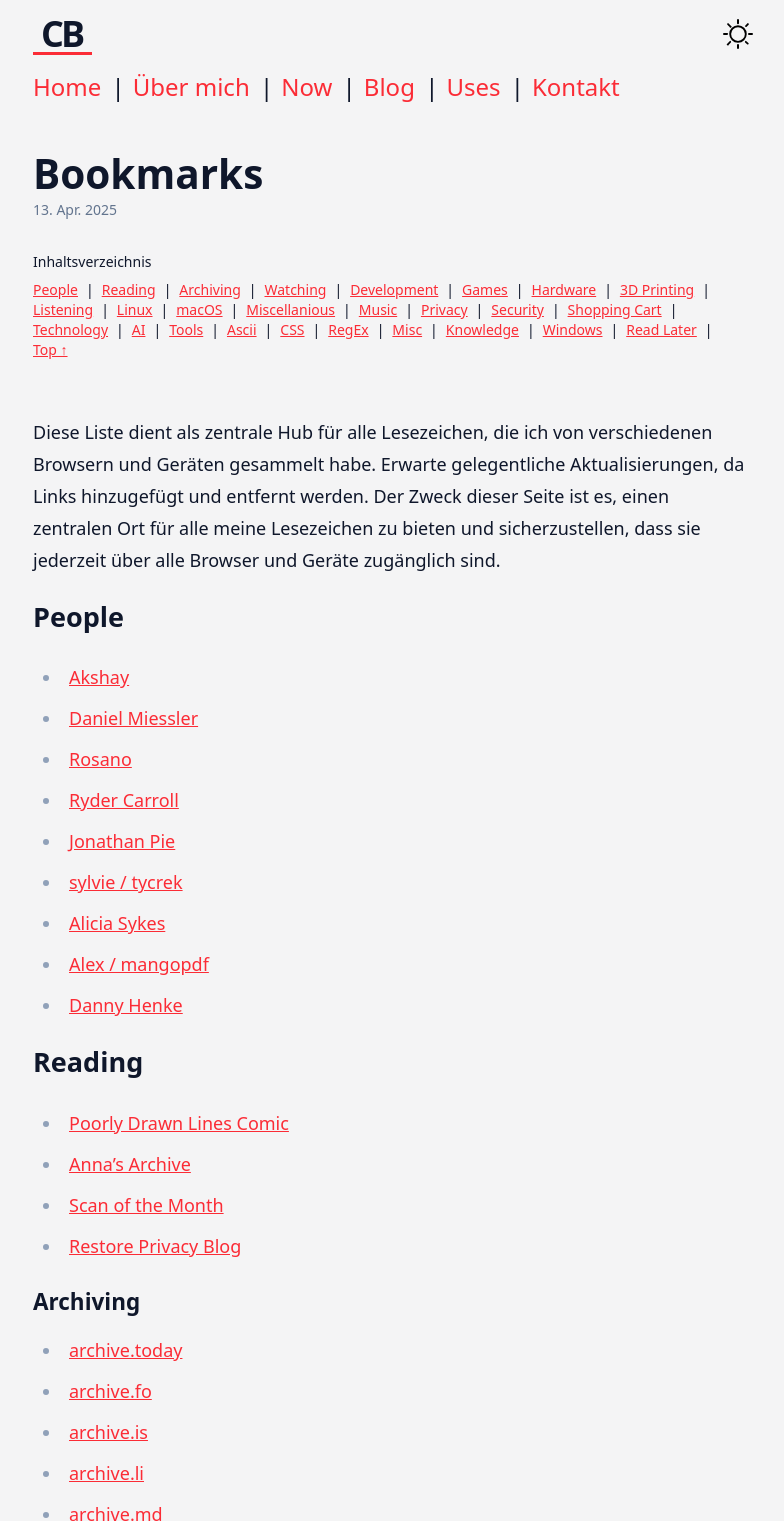
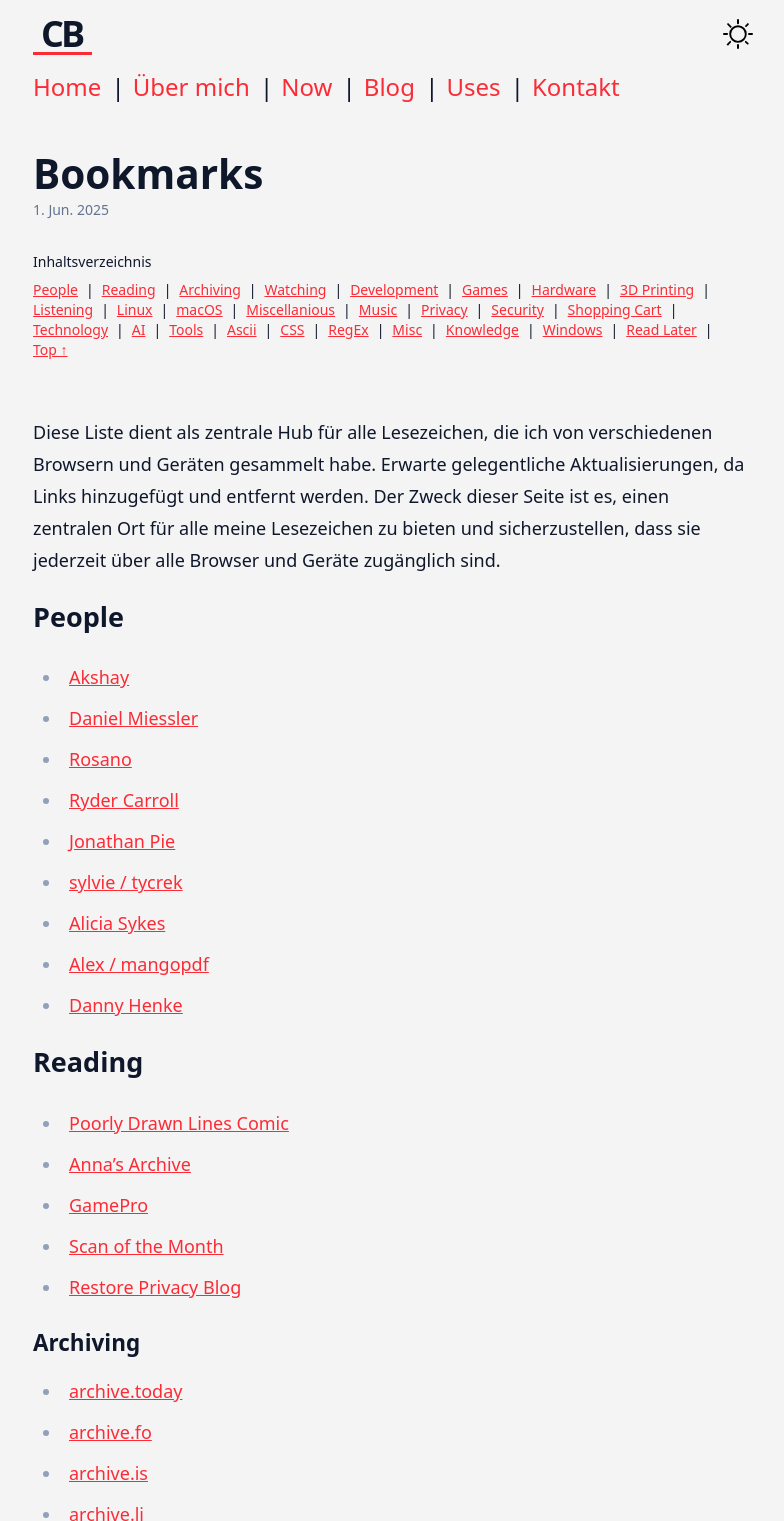
Before and after one commit to cblte/cbrueggenolte-de, an Astro site: page /bookmarks in a window 1280 px wide. Shown: the top 1521 px of the page, without its empty margins (247-1031 px from the left). Built offline with nearby package versions, Linux system fonts and the light colour scheme; Astro itself is replaced by a stand-in of ours.

Commit message:
feat: update bookmarks date to June 1, 2025 and add GamePro link

```diff
--- a/src/pages/bookmarks.md
+++ b/src/pages/bookmarks.md
@@ -1,7 +1,7 @@
 ---
 layout: "@layouts/MDPage.astro"
 title: "Bookmarks"
-date: 2025-04-13
+date: 2025-06-01
 toc: true
 ---
 
@@ -29,6 +29,7 @@ dass sie jederzeit über alle Browser und Geräte zugänglich sind.
 
 - [Poorly Drawn Lines Comic](https://poorlydrawnlines.com/)
 - [Anna's Archive](https://annas-archive.org/)
+- [GamePro](https://www.gamepro.de/)
 - [Scan of the Month](https://www.scanofthemonth.com/)
 - [Restore Privacy Blog](https://restoreprivacy.com/)
 
```
